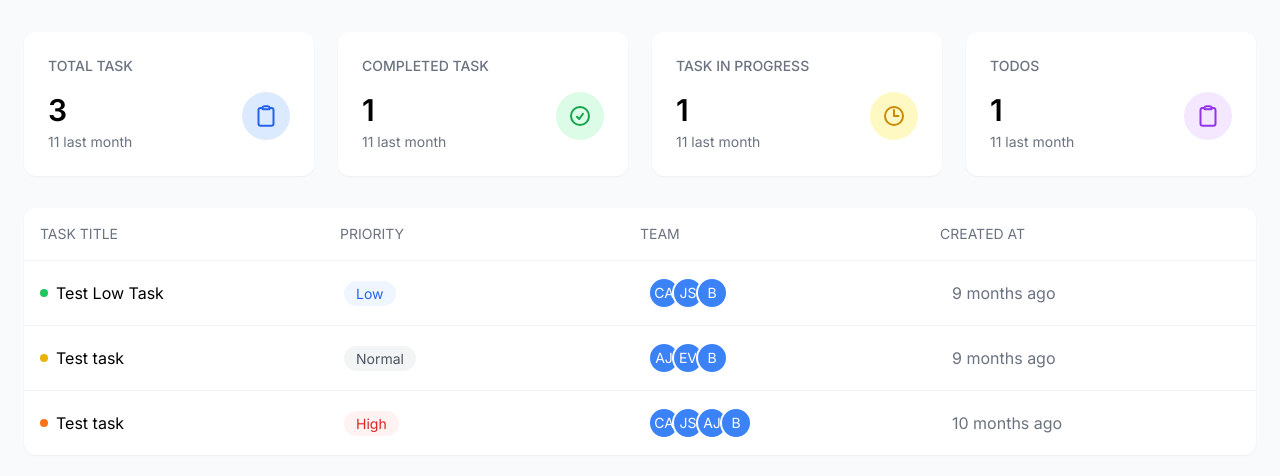
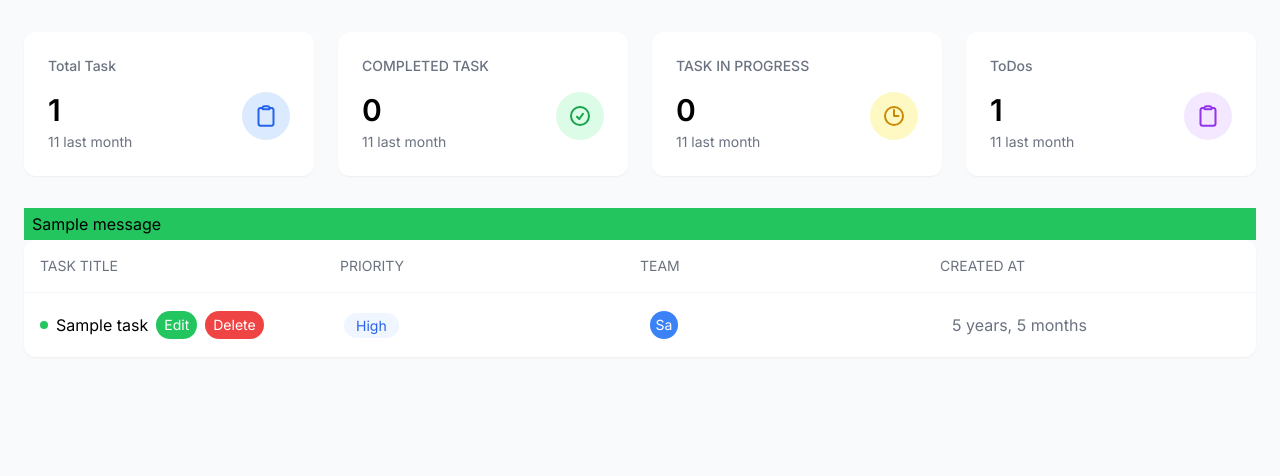
Before and after one commit to Nabisuke/task-management, a Django app: page /tasks/manager_dashboard/ in a window 1280 px wide. Shown: the part 64-540 px from the top of the page. Run offline with Django 5.2, Linux system fonts and the light colour scheme; tables that the repository leaves empty hold one stand-in row (values such as "Sample post"); one stand-in notice (Sample message) is shown.

Commit message:
Module 8

```diff
--- a/tasks/models.py
+++ b/tasks/models.py
@@ -40,7 +40,7 @@ class TaskDetail(models.Model):
     ]
     # std_id = models.CharField(max_length=200, primary_key=True) custom priamry key
     task = models.OneToOneField(Task, on_delete=models.CASCADE, related_name='details')
-    assigned_to = models.CharField(max_length=100)
+    # assigned_to = models.CharField(max_length=100)
     priority = models.CharField(max_length=1, choices = PRIORITY_OPTIONS, default=LOW)
     notes = models.TextField(blank=True, null=True)
 
--- a/tasks/templates/dashboard/dashboard.html
+++ b/tasks/templates/dashboard/dashboard.html
@@ -52,11 +52,12 @@
          {% comment %} Stats Grid  {% endcomment %}
         <div class="grid grid-cols-4 gap-6 mb-8">
           <!-- Total Task  -->
+          <a href="{% url 'manager-dashboard' %}" >
           <div class="bg-white rounded-xl p-6 shadow-sm">
-            <h3 class="text-sm font-medium text-gray-500 mb-4">TOTAL TASK</h3>
+            <h3 class="text-sm font-medium text-gray-500 mb-4">Total Task</h3>
             <div class="flex justify-between items-start">
               <div>
-                <p class="text-3xl font-semibold mb-1">3</p>
+                <p class="text-3xl font-semibold mb-1">{{counts.total}}</p>
                 <p class="text-gray-500 text-sm">11 last month</p>
               </div>
               <div class="bg-blue-100 p-3 rounded-full">
@@ -77,14 +78,16 @@
               </div>
             </div>
           </div>
+          </a>
           <!-- Completed Task  -->
+           <a href="{% url 'manager-dashboard' %}?type=completed">
           <div class="bg-white rounded-xl p-6 shadow-sm">
             <h3 class="text-sm font-medium text-gray-500 mb-4">
               COMPLETED TASK
             </h3>
             <div class="flex justify-between items-start">
               <div>
-                <p class="text-3xl font-semibold mb-1">1</p>
+                <p class="text-3xl font-semibold mb-1">{{counts.completed}}</p>
                 <p class="text-gray-500 text-sm">11 last month</p>
               </div>
               <div class="bg-green-100 p-3 rounded-full">
@@ -105,14 +108,16 @@
               </div>
             </div>
           </div>
+          </a>
           <!-- Task In Progress  -->
+           <a href="{% url 'manager-dashboard' %}?type=in-progress">
           <div class="bg-white rounded-xl p-6 shadow-sm">
             <h3 class="text-sm font-medium text-gray-500 mb-4">
               TASK IN PROGRESS
             </h3>
             <div class="flex justify-between items-start">
               <div>
-                <p class="text-3xl font-semibold mb-1">1</p>
+                <p class="text-3xl font-semibold mb-1">{{counts.in_progress}}</p>
                 <p class="text-gray-500 text-sm">11 last month</p>
               </div>
               <div class="bg-yellow-100 p-3 rounded-full">
@@ -133,11 +138,14 @@
               </div>
             </div>
           </div>
+          </a>
+          {% comment %} Pening {% endcomment %}
+          <a href="{% url 'manager-dashboard' %}?type=pending">
           <div class="bg-white rounded-xl p-6 shadow-sm">
-            <h3 class="text-sm font-medium text-gray-500 mb-4">TODOS</h3>
+            <h3 class="text-sm font-medium text-gray-500 mb-4">ToDos</h3>
             <div class="flex justify-between items-start">
               <div>
-                <p class="text-3xl font-semibold mb-1">1</p>
+                <p class="text-3xl font-semibold mb-1">{{counts.pending}}</p>
                 <p class="text-gray-500 text-sm">11 last month</p>
               </div>
               <div class="bg-purple-100 p-3 rounded-full">
@@ -158,6 +166,14 @@
               </div>
             </div>
           </div>
+          </a>
+        </div>
+                <div>
+            {% if messages %}
+            {% for message in messages %}
+            <div class="px-2 py-1 {% if message.tags == 'success'%}bg-green-500{% endif %}">{{message}}</div>
+            {% endfor %}
+            {% endif %}
         </div>
         {% block tasks %}
 
--- a/tasks/templates/dashboard/manager-dashboard.html
+++ b/tasks/templates/dashboard/manager-dashboard.html
@@ -14,105 +14,40 @@
     <!-- Task Items  -->
     <div class="divide-y divide-gray-100">
       <!-- Task 1 -->
-      <div class="grid grid-cols-4 gap-4 p-4 items-center">
+      {% for task in tasks %}
+        <div class="grid grid-cols-4 gap-4 p-4 items-center">
         <div class="flex items-center gap-2">
           <div class="w-2 h-2 rounded-full bg-green-500"></div>
-          <span>Test Low Task</span>
+          <span>{{task.title}}</span>
+          <a href='{% url "update-task" task.id %}' class="px-2 py-1 text-sm text-white rounded-full bg-green-500">Edit</a>
+          <form action='{% url "delete-task" task.id %}' method="POST">
+            {% csrf_token %}
+            <button type="submit" class="px-2 py-1 text-sm text-white rounded-full bg-red-500">Delete</button>
+          </form>
         </div>
         <div>
           <span
             class="px-3 py-1 rounded-full bg-blue-50 text-blue-600 text-sm"
-            >Low</span
+            >{{task.details.get_priority_display}}</span
           >
         </div>
         <div class="flex -space-x-2">
+          {% for emp in task.assigned_to.all %}
           <div
             class="w-8 h-8 rounded-full bg-blue-500 flex items-center justify-center text-white text-sm border-2 border-white"
           >
-            CA
+            {{emp.name|slice:':2'}}
           </div>
-          <div
-            class="w-8 h-8 rounded-full bg-blue-500 flex items-center justify-center text-white text-sm border-2 border-white"
-          >
-            JS
-          </div>
-          <div
-            class="w-8 h-8 rounded-full bg-blue-500 flex items-center justify-center text-white text-sm border-2 border-white"
-          >
-            B
-          </div>
+          {% endfor %}
         </div>
-        <div class="text-gray-500">9 months ago</div>
+        <div class="text-gray-500">{{task.created_at|timesince}}</div>
       </div>
+      {% endfor %}
 
       <!-- Task 2 -->
-      <div class="grid grid-cols-4 gap-4 p-4 items-center">
-        <div class="flex items-center gap-2">
-          <div class="w-2 h-2 rounded-full bg-yellow-500"></div>
-          <span>Test task</span>
-        </div>
-        <div>
-          <span
-            class="px-3 py-1 rounded-full bg-gray-100 text-gray-600 text-sm"
-            >Normal</span
-          >
-        </div>
-        <div class="flex -space-x-2">
-          <div
-            class="w-8 h-8 rounded-full bg-blue-500 flex items-center justify-center text-white text-sm border-2 border-white"
-          >
-            AJ
-          </div>
-          <div
-            class="w-8 h-8 rounded-full bg-blue-500 flex items-center justify-center text-white text-sm border-2 border-white"
-          >
-            EV
-          </div>
-          <div
-            class="w-8 h-8 rounded-full bg-blue-500 flex items-center justify-center text-white text-sm border-2 border-white"
-          >
-            B
-          </div>
-        </div>
-        <div class="text-gray-500">9 months ago</div>
-      </div>
+
 
       <!-- Task 3 -->
-      <div class="grid grid-cols-4 gap-4 p-4 items-center">
-        <div class="flex items-center gap-2">
-          <div class="w-2 h-2 rounded-full bg-orange-500"></div>
-          <span>Test task</span>
-        </div>
-        <div>
-          <span
-            class="px-3 py-1 rounded-full bg-red-50 text-red-600 text-sm"
-            >High</span
-          >
-        </div>
-        <div class="flex -space-x-2">
-          <div
-            class="w-8 h-8 rounded-full bg-blue-500 flex items-center justify-center text-white text-sm border-2 border-white"
-          >
-            CA
-          </div>
-          <div
-            class="w-8 h-8 rounded-full bg-blue-500 flex items-center justify-center text-white text-sm border-2 border-white"
-          >
-            JS
-          </div>
-          <div
-            class="w-8 h-8 rounded-full bg-blue-500 flex items-center justify-center text-white text-sm border-2 border-white"
-          >
-            AJ
-          </div>
-          <div
-            class="w-8 h-8 rounded-full bg-blue-500 flex items-center justify-center text-white text-sm border-2 border-white"
-          >
-            B
-          </div>
-        </div>
-        <div class="text-gray-500">10 months ago</div>
-      </div>
     </div>
   </div>
 
--- a/tasks/urls.py
+++ b/tasks/urls.py
@@ -1,10 +1,12 @@
 from django.urls import path
-from tasks.views import manager_dashboard,user_dashboard,test,create_task,view_task
+from tasks.views import manager_dashboard,user_dashboard,test,create_task,view_task,update_task,delete_task
 
 urlpatterns =[
-    path('manager_dashboard/', manager_dashboard),
+    path('manager_dashboard/', manager_dashboard, name="manager-dashboard"),
     path('user_dashboard/', user_dashboard),
     path('test/', test),
-    path('create-task/', create_task),
-    path('view_task/', view_task)
+    path('create-task/', create_task,name="create-task"),
+    path('view_task/', view_task),
+    path('update-task/<int:id>/', update_task, name="update-task"),
+    path('delete-task/<int:id>/', delete_task,name="delete-task")
 ]
--- a/tasks/views.py
+++ b/tasks/views.py
@@ -1,14 +1,54 @@
-from django.shortcuts import render
+from django.shortcuts import render,redirect
 from django.http import HttpResponse
-from tasks.forms import TaskForm, TaskModelForm
+from tasks.forms import TaskForm, TaskModelForm, TaskDetailModelForm
 from tasks.models import *
 from datetime import date
 from django.db.models import Q,Count
+from django.contrib import messages
 
 # Create your views here.
 
 def manager_dashboard(request):
-    return render(request, "dashboard/manager-dashboard.html")
+
+
+    #getting task count
+    # total_task = tasks.count()
+    # completed_task = Task.objects.filter(status="COMPLETED").count()
+    # in_progress_task = Task.objects.filter(status="IN_PROGRESS").count()
+    # pending_task = Task.objects.filter(status="PENDING").count()
+
+    # count = {
+    #     "total_task":
+    #     "completed_task":
+    #     "in_progress_task":
+    #     "pending_task":
+    # }
+    type = request.GET.get('type', 'all')
+
+
+
+    counts = Task.objects.aggregate(
+        total=Count('id'),
+        completed=Count('id', filter=Q(status='COMPLETED')),
+        in_progress=Count('id', filter=Q(status='IN_PROGRESS')),
+        pending=Count('id', filter=Q(status='PENDING')))
+
+    #retreiving task data
+    base_query = Task.objects.select_related('details').prefetch_related('assigned_to')
+    if type == 'completed':
+        tasks = base_query.filter(status='COMPLETED')
+    elif type == 'in-progress':
+        tasks = base_query.filter(status='IN_PROGRESS')
+    elif type == 'pending':
+        tasks = base_query.filter(status='PENDING')
+    elif type == 'all':
+        tasks = base_query.all()
+
+    context = {
+        "tasks": tasks,
+        "counts": counts
+    }
+    return render(request, "dashboard/manager-dashboard.html", context)
 
 def user_dashboard(request):
     return render(request, "dashboard/user-dashboard.html")
@@ -26,16 +66,24 @@ def test(request):
     return render(request, 'test.html', context)
 
 def create_task(request):
-    employees = Employee.objects.all()
-    form = TaskModelForm() #For GET
+    # employees = Employee.objects.all()
+    task_form = TaskModelForm() #For GET
+    task_detail_form = TaskDetailModelForm()
 
     if request.method == "POST":
-        form = TaskModelForm(request.POST)
-        if form.is_valid():
+        # form = TaskModelForm(request.POST)
+        task_form = TaskModelForm(request.POST) #For GET
+        task_detail_form = TaskDetailModelForm(request.POST)
+        if task_form.is_valid() and task_detail_form.is_valid():
 
             # for model form data
-            form.save()
-            return render(request, 'task_form.html', {"form": form, "message": "Task Added Successfully"})
+            task = task_form.save()
+            task_detail= task_detail_form.save(commit=False)
+            task_detail.task = task
+            task_detail.save()
+
+            messages.success(request, "Task created successfully")
+            return redirect('create-task')
 
         # for Django Form Data
         #     data = form.cleaned_data
@@ -51,8 +99,62 @@ def create_task(request):
 
             # return HttpResponse("Task Created Successfully")
 
-    context = {"form": form}
+    context = {"task_form": task_form, "task_detail_form": task_detail_form}
     return render(request, "task_form.html", context)
+
+
+def update_task(request,id):
+    # employees = Employee.objects.all()
+    task = Task.objects.get(id=id)
+    task_form = TaskModelForm(instance=task) #For GET
+
+    if task.details:
+        task_detail_form = TaskDetailModelForm(instance=task.details)
+
+    if request.method == "POST":
+        # form = TaskModelForm(request.POST)
+        task_form = TaskModelForm(request.POST, instance=task) #For GET
+        task_detail_form = TaskDetailModelForm(request.POST, instance=task.details)
+        if task_form.is_valid() and task_detail_form.is_valid():
+
+            # for model form data
+            task = task_form.save()
+            task_detail= task_detail_form.save(commit=False)
+            task_detail.task = task
+            task_detail.save()
+
+            messages.success(request, "Task Updated successfully")
+            return redirect('update-task', id)
+
+        # for Django Form Data
+        #     data = form.cleaned_data
+        #     title = data.get('title')
+        #     description = data.get('description')
+        #     due_date = data.get('due_date')
+        #     assigned_to = data.get('assigned_to') #list [1,3]
+
+        #     task = Task.objects.create(title=title,description=description,due_date=due_date)
+        #     for emp_id in assigned_to:
+        #         employee = Employee.objects.get(id=emp_id)
+        #         task.assigned_to.add(employee)
+
+            # return HttpResponse("Task Created Successfully")
+
+    context = {"task_form": task_form, "task_detail_form": task_detail_form}
+    return render(request, "task_form.html", context)
+
+def delete_task(request, id):
+    if request.method == 'POST':
+        task = Task.objects.get(id=id)
+        task.delete()
+        messages.success(request, 'Task Deleted Successfully')
+        return redirect('manager-dashboard')
+    else:
+        messages.error(request, 'Something went wrong')
+        return redirect('manager-dashboard')
+
+
+
 
 def view_task(request):
     # All tasks
```
Also changed, not shown: tasks/forms.py (+10 -1 lines), tasks/templates/task_form.html (+6 -3 lines), tasks/migrations/0002_remove_taskdetail_assigned_to.py (added).
